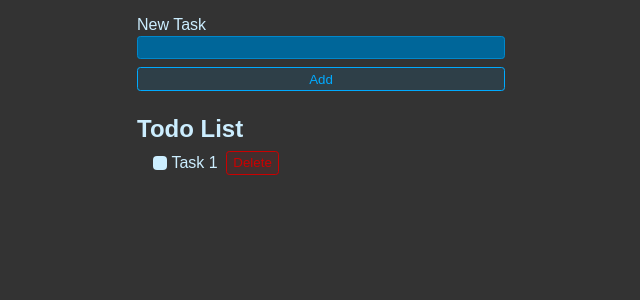
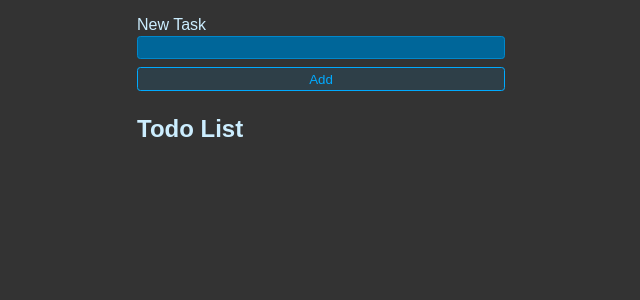
Before and after one commit to ianbrucebraincue/react-todo-list, a React (Vite) app: page / in a window 1280 px wide. Shown: the top 300 px of the page, without its empty margins (319-959 px from the left). Built offline with nearby package versions, Linux system fonts and the light colour scheme.

Commit message:
add: on Add button click handleSubmit by setting Todos array state and printing to page in list

```diff
--- a/src/App.jsx
+++ b/src/App.jsx
@@ -1,24 +1,56 @@
+import { useState } from "react"
 import "./styles.css"
 
 export default function App() {
+  const [newTask, setNewTask] = useState("")
+  const [todos, setTodos] = useState([])
+
+  function handleSubmit(e) {
+    e.preventDefault()
+
+    setTodos(currentTodos => {
+      return [
+        ...currentTodos,
+        {
+          id: crypto.randomUUID(),
+          title: newTask,
+          completed: false
+        }
+      ]
+    })
+  }
+
+  console.log(todos)
+
   return (
     <>
       <form className="new-task-form">
         <div className="form-row">
           <label htmlFor="task">New Task</label>
-          <input type="text" id="task" />
+          <input
+            value={newTask}
+            onChange={e => setNewTask(e.target.value)}
+            type="text"
+            id="task"
+          />
         </div>
-        <button className="btn">Add</button>
+        <button
+        onClick={handleSubmit}
+        className="btn">Add</button>
       </form>
       <h1 className="header">Todo List</h1>
       <ul className="list">
-        <li>
-          <label>
-            <input type="checkbox" />
-            Task 1
-          </label>
-          <button className="btn btn-danger">Delete</button>
-        </li>
+        {todos.map(todo => {
+          return (
+          <li key={todo.key}>
+            <label>
+              <input type="checkbox" checked={todo.completed}/>
+              {todo.title}
+            </label>
+            <button className="btn btn-danger">Delete</button>
+          </li>
+          )
+        })}
       </ul>
     </>
   )
```
